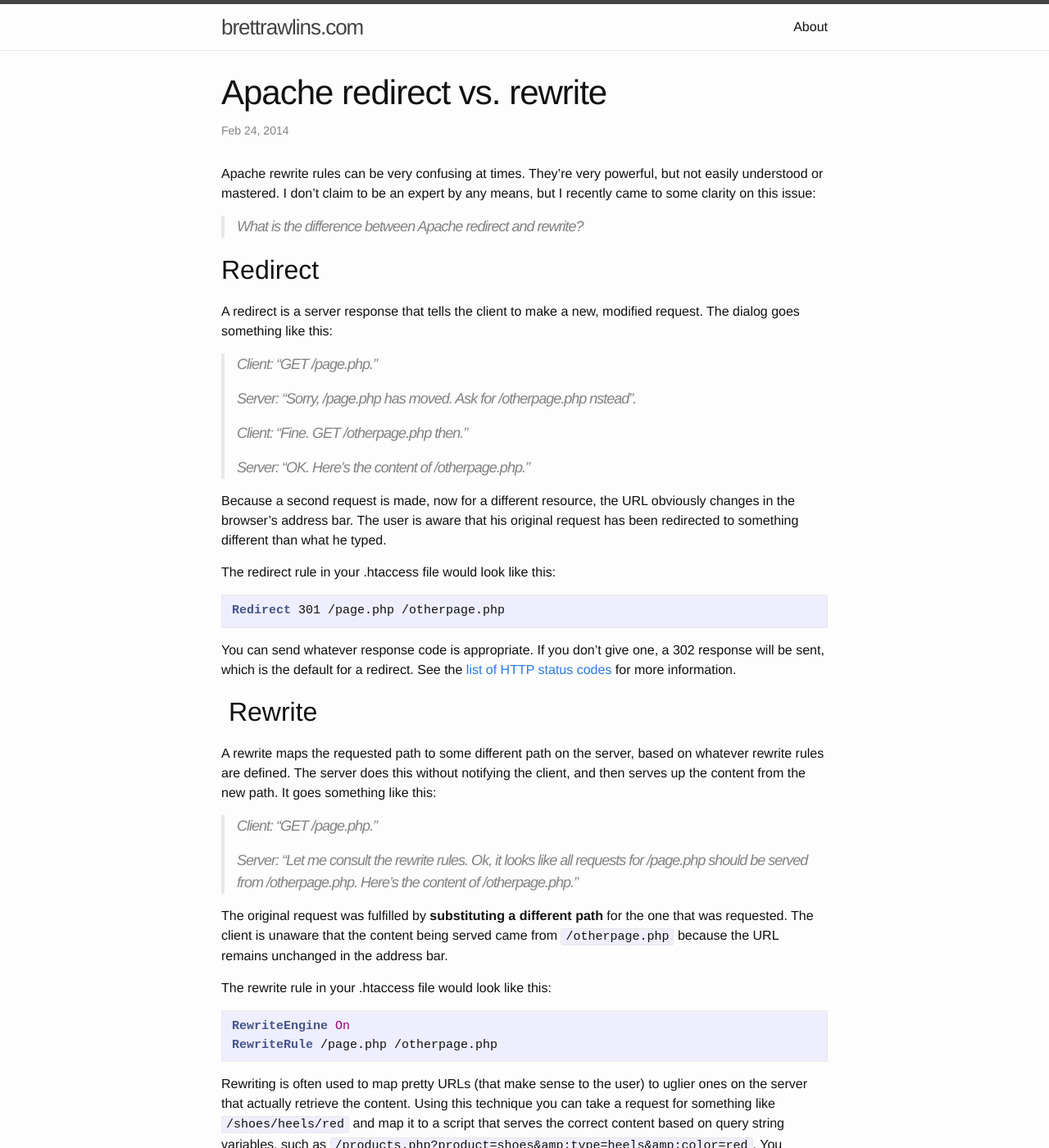
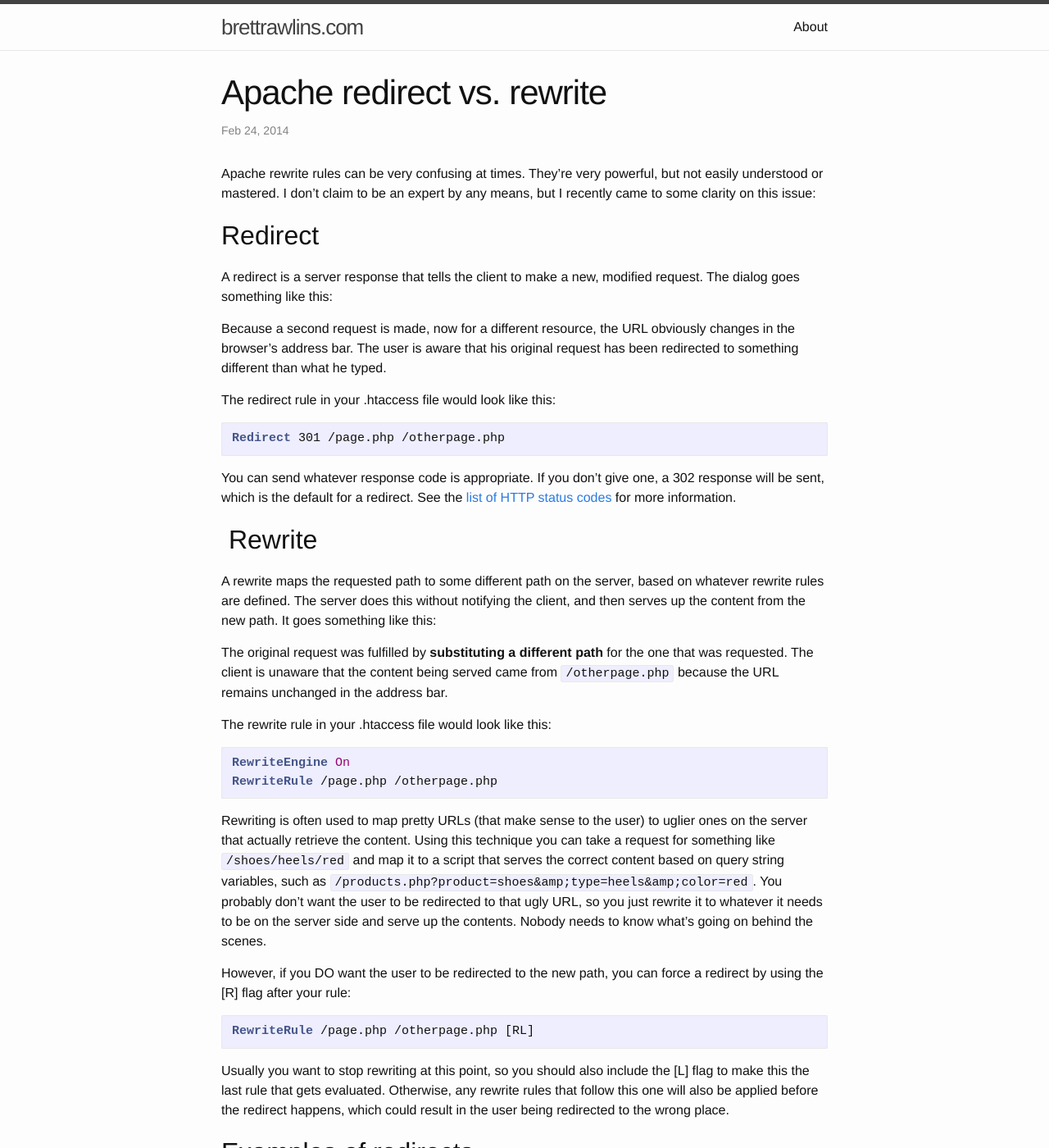
Before and after one commit to brawlins/brettrawlins.com, a Jekyll site: the page built from _posts/2014-02-24-apache-redirect-vs-rewrite.md, in a window 1280 px wide and 1400 px high. Shown: the whole window at 82% size. Built offline with Jekyll 4.4.1, drawn with Linux system fonts in a browser that asks for light colours.

Commit message:
Remove blockquotes.

```diff
--- a/_posts/2014-02-24-apache-redirect-vs-rewrite.md
+++ b/_posts/2014-02-24-apache-redirect-vs-rewrite.md
@@ -8,20 +8,11 @@ tags:
 
 Apache rewrite rules can be very confusing at times. They're very powerful, but not easily understood or mastered. I don't claim to be an expert by any means, but I recently came to some clarity on this issue:
 
-<blockquote>
-What is the difference between Apache redirect and rewrite?
-</blockquote>
 
 ## Redirect
 
 A redirect is a server response that tells the client to make a new, modified request. The dialog goes something like this:
 
-<blockquote>
-<p class="dialog">Client: “GET /page.php.”</p>
-<p class="dialog">Server: “Sorry, /page.php has moved. Ask for /otherpage.php nstead”.</p>
-<p class="dialog">Client: “Fine. GET /otherpage.php then.”</p>
-<p class="dialog">Server: “OK. Here’s the content of /otherpage.php.”</p>
-</blockquote>
 
 Because a second request is made, now for a different resource, the URL obviously changes in the browser's address bar. The user is aware that his original request has been redirected to something different than what he typed.
 
@@ -37,10 +28,6 @@ You can send whatever response code is appropriate. If you don't give one, a 302
 
 A rewrite maps the requested path to some different path on the server, based on whatever rewrite rules are defined. The server does this without notifying the client, and then serves up the content from the new path. It goes something like this:
 
-<blockquote>
-<p class="dialog">Client: “GET /page.php.”</p>
-<p class="dialog">Server: “Let me consult the rewrite rules. Ok, it looks like all requests for /page.php should be served from /otherpage.php. Here’s the content of /otherpage.php.”</p>
-</blockquote>
 
 The original request was fulfilled by **substituting a different path** for the one that was requested. The client is unaware that the content being served came from `/otherpage.php` because the URL remains unchanged in the address bar.
 
```
